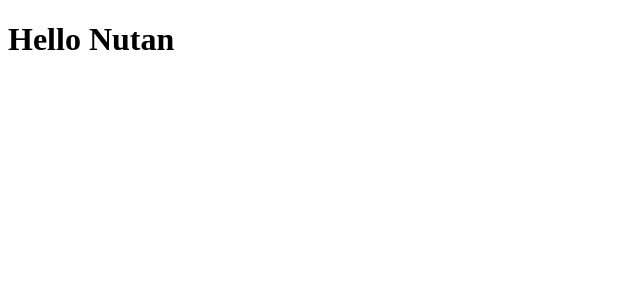
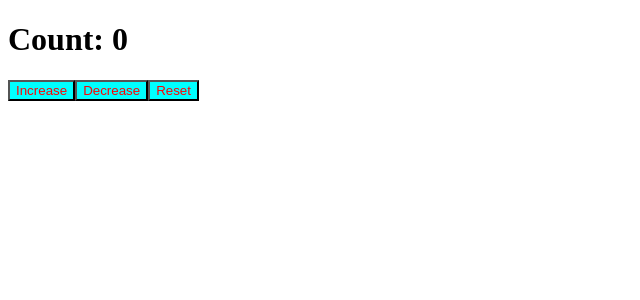
Before and after one commit to NutanShinde8926/master-class, a React (Vite) app: page / in a window 1280 px wide. Shown: the top 300 px of the page, without its empty margins (0-640 px from the left). Built offline with nearby package versions, Linux system fonts and the light colour scheme.

Commit message:
useReducer

```diff
--- a/src/App.jsx
+++ b/src/App.jsx
@@ -1,10 +1,10 @@
-import Nutan from "./usecontext/Nutan";
+// import Nutan from "./usecontext/Nutan";
 
-function App() {
-  return <Nutan />;
-}
+// function App() {
+//   return <Nutan />;
+// }
 
-export default App;
+// export default App;
 
 
 
@@ -47,18 +47,20 @@ import Counter2 from './useState/Counter2'
 import UseState2 from './useState/UseState2'
 import SignupForm from './useState/SignupForm'
 import Toggle from './useState/Toggle'
+import Practice from './usecontext/Practice'
 
-//  const App = () => {
-//    return (
-//      <div>
-//        <Counter />
-//       <Car />
-//       <Counter2 />
-//       <UseState2 />
-//        <SignupForm />
-//       <Toggle />
-//     </div>
-//   )
-// }
+ const App = () => {
+   return (
+     <div>
+       {/* <Counter />
+      <Car />
+      <Counter2 />
+      <UseState2 />
+       <SignupForm />
+      <Toggle /> */}
+      <Practice />
+    </div>
+  )
+}
 
-// export default App
+export default App
--- /dev/null
+++ b/src/usecontext/Practice.jsx
@@ -0,0 +1,41 @@
+import { useReducer } from "react";
+
+function reducer(count, action) {
+  if (action === "increase") {
+    return count + 1;
+  }
+
+  if (action === "decrease") {
+    return count - 1;
+  }
+
+  if (action === "reset") {
+    return 0;
+  }
+
+  return count;
+}
+
+function App() {
+  const [count, dispatch] = useReducer(reducer, 0);
+
+  return (
+    <div>
+      <h1>Count: {count}</h1>
+
+      <button onClick={() => dispatch("increase")}>
+        Increase
+      </button>
+
+      <button onClick={() => dispatch("decrease")}>
+        Decrease
+      </button>
+
+      <button onClick={() => dispatch("reset")}>
+        Reset
+      </button>
+    </div>
+  );
+}
+
+export default App;
```
